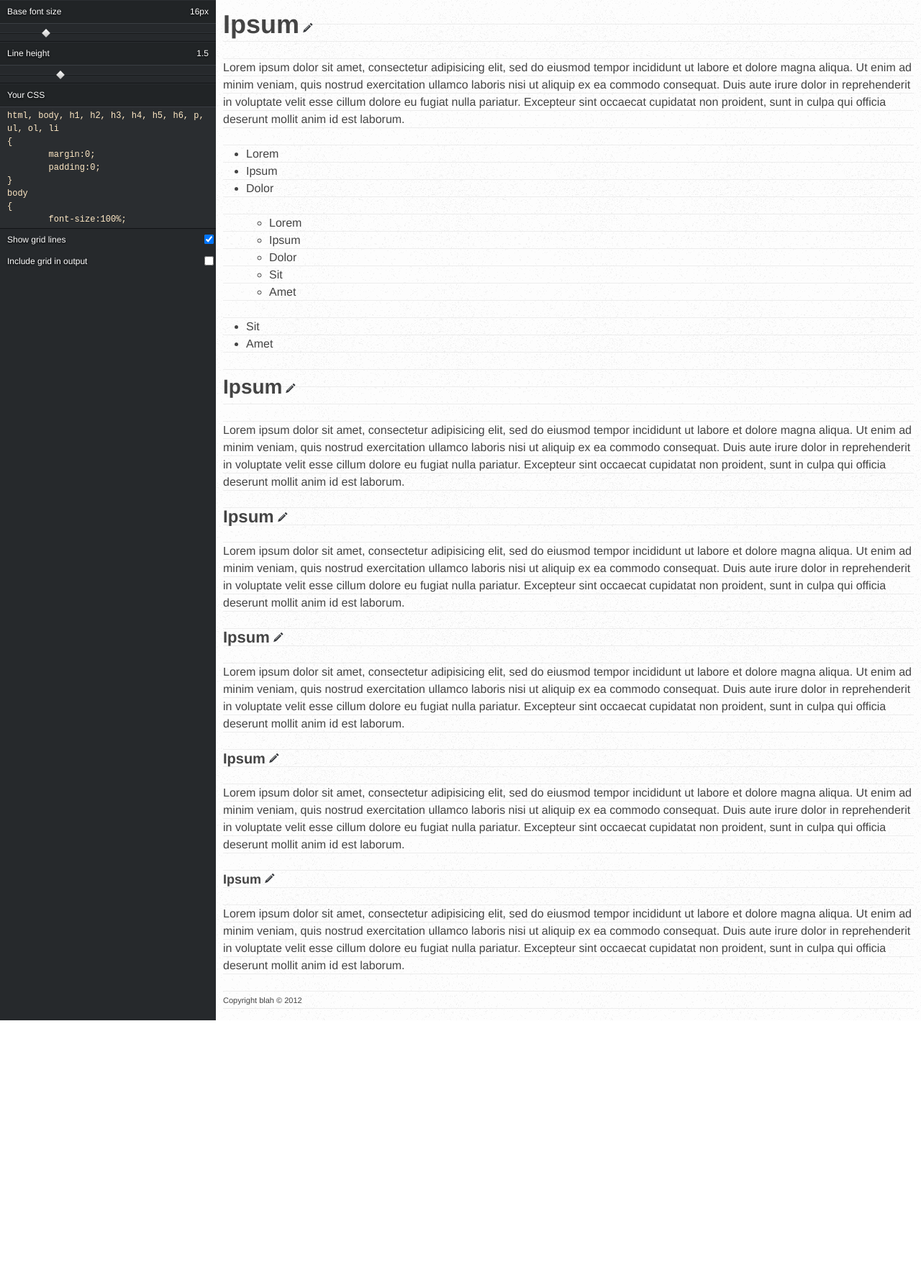
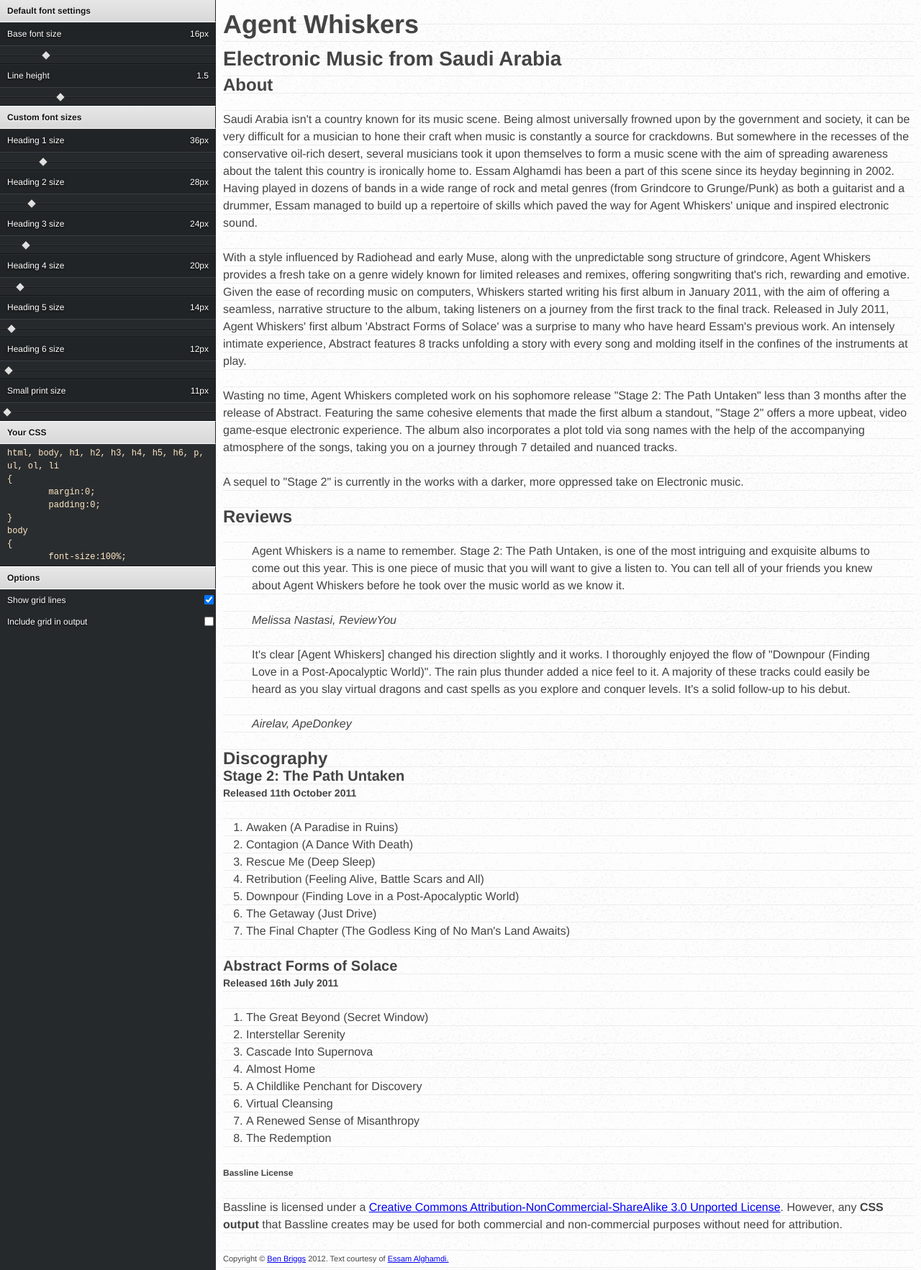
Before and after one commit to ben-eb/bassline, a plain HTML site: page index.html in a window 1280 px wide. Shown: the top 1765 px of the page at 72% size. Before the commit the page ends 1418 px from the top, so only its background shows below. Drawn offline with Linux system fonts and the light colour scheme.

Commit message:
Dropped the modal dialogs, added in new text content, plus some  small stylistic enhancements.

```diff
--- a/assets/core.css
+++ b/assets/core.css
@@ -21,7 +21,7 @@ p
 	line-height:1.5;
 	margin:1.5em 0;
 }
-ul
+ol, ul
 {
 	padding-left:2em;
 	margin:1.5em 0;
@@ -66,6 +66,10 @@ small
 	font-size:0.6875em;
 	line-height:2.1818181818181817;
 }
+cite, small
+{
+	display:block;
+}
 
 /*	Column wrappers
 	--------------------------------- */
@@ -80,9 +84,6 @@ small
 	clear:both;
 	width:100%;
 	overflow:hidden;
-}
-#wrapper, .text-modal
-{
 	background:#26292C;
 }
 #wrap-right
@@ -116,8 +117,44 @@ small
 
 /*	Forms
 	--------------------------------- */
+#code
+{
+	height:170px;
+	position:relative;
+	color:#ffe9c5;
+	resize:none;
+	-webkit-transition:background .3s ease-in-out;
+	-moz-transition:background .3s ease-in-out;
+	transition:background .3s ease-in-out;
+}
+#code:focus
+{
+	outline:none;
+	background:#2F3337;
+}
+#code::-webkit-scrollbar
+{
+    width:8px;
+}
+#code::-webkit-scrollbar-track
+{
+    background:rgba(0,0,0,.25);
+    border-left:1px solid rgba(255, 255, 255, .15);
+    box-shadow: -1px 0px 2px rgba(0, 0, 0, .5);
+}
+#code::-webkit-scrollbar-thumb
+{
+    background:-webkit-linear-gradient(#e7e7e7, #d8d8d8);
+    box-shadow: inset 4px 0px 0px rgba(255, 255, 255, .075);
+    border-right:1px solid #26292C;
+}
+#code::-webkit-scrollbar-corner, #code::-webkit-resizer, #code::-webkit-scrollbar-button
+{
+    display:none;
+    height: 0px;
+}
 
-[type="range"], textarea, label, #settings
+[type="range"], #code, label, #settings, .option-heading
 {
 	-webkit-box-sizing:border-box;
 	-moz-box-sizing:border-box;
@@ -126,7 +163,7 @@ small
 	font-size:12px;
 	line-height:18px;
 }
-[type="range"], textarea
+[type="range"], #code
 {
 	border:0;
 	border-top:1px solid #3b3f44;
@@ -138,18 +175,7 @@ small
 	padding:.25em 10px;
 	margin:0;
 }
-textarea
-{
-	height:170px;
-	color:#ffe9c5;
-	-webkit-transition:background .3s ease-in-out;
-}
-textarea:focus
-{
-	outline:none;
-	background:#2F3337;
-}
-input, label
+input, label, #code, .option-heading
 {
 	float:left;
 }
@@ -169,14 +195,33 @@ input, label
 }
 label, #settings
 {
-	display:block;
 	border-top:1px solid #2B2E31;
 	border-bottom:1px solid #1F2123;
 	background:#212426;
 	color:#fff;
-	padding:.5em 10px;
 	text-shadow:0 1px 3px #000;
 	text-align:left;
+}
+.option-heading
+{
+	border-top:1px solid #fff;
+	border-bottom:1px solid #fff;
+	border-right:1px solid #26292C;
+	background:#e7e7e7;
+	background:-webkit-linear-gradient(#e7e7e7, #d8d8d8);
+	background:-moz-linear-gradient(#e7e7e7, #d8d8d8);
+	text-shadow:0 1px 3px #fff;
+	color:#111;
+	font-weight:bold;
+}
+form span:first-child
+{
+	border-top:0;
+}
+label, #settings, .option-heading
+{
+	display:block;
+	padding:.5em 10px;
 }
 label span
 {
@@ -188,16 +233,16 @@ label span
 }
 [type="range"]
 {
-	-webkit-appearance:none;
 	background:-webkit-linear-gradient(transparent, transparent 12px, #2F3337 12px, #2F3337 13px, #181A1B 13px, #181A1B 14px, transparent 14px);
 	padding-bottom:10px;
 	line-height:18px;
 	font-size:24px;
 	color:#fff;
 }
-[type='range']::-webkit-slider-thumb {
+[type='range']::-webkit-slider-thumb
+{
 	-webkit-appearance: none;
-    background:#dedede -webkit-linear-gradient(45deg, #bfbfbf, #fff);
+	background:-webkit-linear-gradient(45deg, #d8d8d8, #e7e7e7);
 	width:8px;
 	height:8px;
 	top:3px;
@@ -205,112 +250,3 @@ label span
 	position:relative;
 	-webkit-transform:rotate(-45deg);
 }
-@media (min-height:400px)
-{
-	form
-	{
-		position:fixed;
-		top:0;
-		width:300px;
-	}
-}
-
-/*	Modals
-	--------------------------------- */
-
-.edit-block
-{
-	position:relative;
-}
-.text-modal
-{
-	position:absolute;
-	bottom:-70px;
-	width:300px;
-	opacity:0;
-}
-.hidden
-{
-	-webkit-animation:fadeOut .2s 0s 1 ease-out;
-	opacity:0;
-	pointer-events:none;
-}
-.visible
-{
-	-webkit-animation:fadeIn .2s 0s 1 ease-in;
-	opacity:1;
-}
-@-webkit-keyframes fadeIn
-{
-	0%
-	{
-		opacity:0;
-	}
-	100%
-	{
-		opacity:1;
-	}
-}
-@-webkit-keyframes fadeOut
-{
-	0%
-	{
-		opacity:1;
-	}
-	100%
-	{
-		opacity:0;
-	}
-}
-.text-modal:after
-{
-	position:absolute;
-	content:'';
-	border:5px solid transparent;
-	border-bottom-color:#212426;
-	width:0;
-	height:0;
-	left:147px;
-	top:-10px;
-}
-.text-modal label
-{
-	border-top:0;
-}
-.edit-block :first-child
-{
-	cursor:pointer
-}
-.edit-block > :first-child:after
-{
-	content:url('edit.png');
-	margin-left:5px;
-}
-
-/*	Textarea scrollbar
-	--------------------------------- */
-
-#code
-{
-	resize:none;
-}
-#code::-webkit-scrollbar
-{
-    width:8px;
-}
-#code::-webkit-scrollbar-track
-{
-    background:rgba(0,0,0,.25);
-    border-left:1px solid rgba(255, 255, 255, .15);
-    box-shadow: -1px 0px 2px rgba(0, 0, 0, .5);
-}
-#code::-webkit-scrollbar-thumb
-{
-    background: rgba(255, 255, 255, .25);
-    box-shadow: inset 4px 0px 0px rgba(255, 255, 255, .075);
-}
-#code::-webkit-scrollbar-corner, #code::-webkit-resizer, #code::-webkit-scrollbar-button
-{
-    display:none;
-    height: 0px;
-}
--- a/assets/core.js
+++ b/assets/core.js
@@ -1,7 +1,7 @@
 var baseFontSize = 16;
 var baseLineHeight = 1.5;
 var baseLineHeightPx = Math.round(baseFontSize * baseLineHeight);
-var targetHeadingSizes = [36,28,24,22,20,18];
+var targetHeadingSizes = [36,28,24,20,14,12];
 var smallPrintSize = 11;
 var showBaseGrid = true;
 var outputBaseGrid = false;
@@ -10,36 +10,24 @@ window.onload = function()
 {
 	id("base-range").addEventListener("input", function() {initRender();pxcounter();}, false);
 	id("lh").addEventListener("input", function() {initRender();lhcounter();}, false);
+	/* custom font sizes */
 	for(var i = 1; i < 7; i++)
 	{
 		assignHeadings(i);
 	}
+	id("small-range").addEventListener("input", updateSmallPrint, false);
 	/* options */
-	id("grid-toggle").addEventListener("change", function(){toggleGrid()}, false);
-	id("gcode-toggle").addEventListener("change", function(){outputGridLines()}, false);
+	id("grid-toggle").addEventListener("change", toggleGrid, false);
+	id("gcode-toggle").addEventListener("change", outputGridLines, false);
 	renderCSS();
 }
 function assignHeadings(i)
 {
 	id("h" + i + "-range").addEventListener("input", function(){updateHeading("h" + i)}, false);
-	id("heading" + i).addEventListener("click", function(){toggle("heading" + i)}, false);
-}
-function toggle(i)
-{
-	var modal = next(id(i));
-	modal.className = (modal.className == 'text-modal visible') ? 'text-modal hidden' : 'text-modal visible';
 }
 function id(i)
 {
 	return document.getElementById(i);
-}
-function next(i)
-{
-	do
-	{
-		i = i.nextSibling;
-	} while (i && i.nodeType != 1);
-    return i;
 }
 function toggleGrid()
 {
@@ -95,7 +83,7 @@ function cssBlock(selector, properties)
 }
 function calculateLineHeight(targetFontSize)
 {
-	return returnLineHeight(targetFontSize) / targetFontSize;
+	return decround(returnLineHeight(targetFontSize) / targetFontSize);
 }
 function calculateImageMargin(imageHeight)
 {
@@ -120,6 +108,12 @@ function updateHeading(sel)
 	targetHeadingSizes[(tHFZ[1] - 1)] = targetHeadingFontSize;
 	renderCSS();
 }
+function updateSmallPrint()
+{
+	smallPrintSize = id("small-range").value;
+	id("small-value").innerHTML = smallPrintSize + 'px';
+	renderCSS();
+}
 function renderCSS()
 {
 	/* reset */
@@ -134,20 +128,20 @@ function renderCSS()
 	}
 	cssT += cssBlock("body", ["font-size:" + size + "%", "font-family:Helvetica, Arial, sans-serif"+showGrid]);
 	/* paragraphs */
-	var paragraphs = document.getElementsByTagName("p");
+	var paragraphs = document.getElementsByClassName("bass-p");
 	for (var i = 0; i < paragraphs.length; i++)
 	{
 		paragraphs[i].style.lineHeight = baseLineHeight;
 		paragraphs[i].style.margin = baseLineHeight + 'em 0';
 	}
-	cssT += cssBlock("p", ["font-size:1em", "line-height:" + baseLineHeight, "margin:" + baseLineHeight + 'em 0']);
+	cssT += cssBlock("p, cite", ["font-size:1em", "line-height:" + baseLineHeight, "margin:" + baseLineHeight + 'em 0']);
 	/* lists */
-	var lists = document.getElementsByTagName("ul");
+	var lists = document.getElementsByClassName("bass-list");
 	for (var i = 0; i < lists.length; i++)
 	{
 		lists[i].style.margin = baseLineHeight + 'em 0';
 	}
-	cssT += cssBlock("ul", ["padding-left:2em", "margin:" + baseLineHeight + 'em 0']);
+	cssT += cssBlock("ol, ul", ["padding-left:2em", "margin:" + baseLineHeight + 'em 0']);
 	var listItems = document.getElementsByTagName("li");
 	for (var i = 0; i < listItems.length; i++)
 	{
@@ -168,13 +162,14 @@ function renderCSS()
 	}
 	/* small text */
 	cssT += calculateCSS("small", id("small-print"), smallPrintSize);
+	cssT += cssBlock("cite, small", ["display: block"]);
 	id("code").value = cssT;
 }
 function calculateCSS(sel, obj, fontS)
 {
 	lh = calculateLineHeight(fontS);
 	obj.style.lineHeight = lh;
-	fz = (fontS / baseFontSize);
+	fz = decround(fontS / baseFontSize);
 	obj.style.fontSize = fz + 'em';
 	return cssBlock(sel, ["font-size:" + fz + "em", "line-height:" + lh]);
 }
--- a/index.html
+++ b/index.html
@@ -13,88 +13,81 @@
     <div id="wrap-right">
         <div id="wrap-left">
             <div id="content">
-                <!-- Column 2 start -->
-	<div class="edit-block">
-		<h1 id="heading1">Ipsum</h1>
-		<div class="text-modal">
-		<label>Heading 1 size <span id="h1-value">36px</span></label>
-		<input id="h1-range" type="range" min="9" max="144" step="1" value="36">
-		</div>
-	</div>
-<p>Lorem ipsum dolor sit amet, consectetur adipisicing elit, sed do eiusmod tempor incididunt ut labore et dolore magna aliqua. Ut enim ad minim veniam, quis nostrud exercitation ullamco laboris nisi ut aliquip ex ea commodo consequat. Duis aute irure dolor in reprehenderit in voluptate velit esse cillum dolore eu fugiat nulla pariatur. Excepteur sint occaecat cupidatat non proident, sunt in culpa qui officia deserunt mollit anim id est laborum.</p>
-<ul>
-<li>Lorem</li>
-<li>Ipsum</li>
-<li>Dolor
-<ul>
-<li>Lorem</li>
-<li>Ipsum</li>
-<li>Dolor</li>
-<li>Sit</li>
-<li>Amet</li>
-</ul>
-</li>
-<li>Sit</li>
-<li>Amet</li>
-</ul>
-	<div class="edit-block">
-		<h2 id="heading2">Ipsum</h2>
-		<div class="text-modal">
-		<label>Heading 2 size <span id="h2-value">28px</span></label>
-		<input id="h2-range" type="range" min="9" max="144" step="1" value="28">
-		</div>
-	</div>
-<p>Lorem ipsum dolor sit amet, consectetur adipisicing elit, sed do eiusmod tempor incididunt ut labore et dolore magna aliqua. Ut enim ad minim veniam, quis nostrud exercitation ullamco laboris nisi ut aliquip ex ea commodo consequat. Duis aute irure dolor in reprehenderit in voluptate velit esse cillum dolore eu fugiat nulla pariatur. Excepteur sint occaecat cupidatat non proident, sunt in culpa qui officia deserunt mollit anim id est laborum.</p>
-	<div class="edit-block">
-		<h3 id="heading3">Ipsum</h3>
-		<div class="text-modal">
-		<label>Heading 3 size <span id="h3-value">24px</span></label>
-		<input id="h3-range" type="range" min="9" max="144" step="1" value="24">
-		</div>
-	</div>
-<p>Lorem ipsum dolor sit amet, consectetur adipisicing elit, sed do eiusmod tempor incididunt ut labore et dolore magna aliqua. Ut enim ad minim veniam, quis nostrud exercitation ullamco laboris nisi ut aliquip ex ea commodo consequat. Duis aute irure dolor in reprehenderit in voluptate velit esse cillum dolore eu fugiat nulla pariatur. Excepteur sint occaecat cupidatat non proident, sunt in culpa qui officia deserunt mollit anim id est laborum.</p>
-	<div class="edit-block">
-		<h4 id="heading4">Ipsum</h4>
-		<div class="text-modal">
-		<label>Heading 4 size <span id="h4-value">22px</span></label>
-		<input id="h4-range" type="range" min="9" max="144" step="1" value="22">
-		</div>
-	</div>
-<p>Lorem ipsum dolor sit amet, consectetur adipisicing elit, sed do eiusmod tempor incididunt ut labore et dolore magna aliqua. Ut enim ad minim veniam, quis nostrud exercitation ullamco laboris nisi ut aliquip ex ea commodo consequat. Duis aute irure dolor in reprehenderit in voluptate velit esse cillum dolore eu fugiat nulla pariatur. Excepteur sint occaecat cupidatat non proident, sunt in culpa qui officia deserunt mollit anim id est laborum.</p>
-	<div class="edit-block">
-		<h5 id="heading5">Ipsum</h5>
-		<div class="text-modal">
-		<label>Heading 5 size <span id="h5-value">20px</span></label>
-		<input id="h5-range" type="range" min="9" max="144" step="1" value="20">
-		</div>
-	</div>
-<p>Lorem ipsum dolor sit amet, consectetur adipisicing elit, sed do eiusmod tempor incididunt ut labore et dolore magna aliqua. Ut enim ad minim veniam, quis nostrud exercitation ullamco laboris nisi ut aliquip ex ea commodo consequat. Duis aute irure dolor in reprehenderit in voluptate velit esse cillum dolore eu fugiat nulla pariatur. Excepteur sint occaecat cupidatat non proident, sunt in culpa qui officia deserunt mollit anim id est laborum.</p>
-	<div class="edit-block">
-		<h6 id="heading6">Ipsum</h6>
-		<div class="text-modal">
-		<label>Heading 6 size <span id="h6-value">18px</span></label>
-		<input id="h6-range" type="range" min="9" max="144" step="1" value="18">
-		</div>
-	</div>
-<p>Lorem ipsum dolor sit amet, consectetur adipisicing elit, sed do eiusmod tempor incididunt ut labore et dolore magna aliqua. Ut enim ad minim veniam, quis nostrud exercitation ullamco laboris nisi ut aliquip ex ea commodo consequat. Duis aute irure dolor in reprehenderit in voluptate velit esse cillum dolore eu fugiat nulla pariatur. Excepteur sint occaecat cupidatat non proident, sunt in culpa qui officia deserunt mollit anim id est laborum.</p>
-<small id="small-print">Copyright blah &copy; 2012</small>
-				<!-- Column 2 end -->
+                <!--Text content -->
+				<h1>Agent Whiskers</h1>
+				<h2>Electronic Music from Saudi Arabia</h2>
+				<h3>About</h3>
+				<p class="bass-p">Saudi Arabia isn't a country known for its music scene. Being almost universally frowned upon by the government and society, it can be very difficult for a musician to hone their craft when music is constantly a source for crackdowns. But somewhere in the recesses of the conservative oil-rich desert, several musicians took it upon themselves to form a music scene with the aim of spreading awareness about the talent this country is ironically home to. Essam Alghamdi has been a part of this scene since its heyday beginning in 2002. Having played in dozens of bands in a wide range of rock and metal genres (from Grindcore to Grunge/Punk) as both a guitarist and a drummer, Essam managed to build up a repertoire of skills which paved the way for Agent Whiskers' unique and inspired electronic sound.</p>
+				<p class="bass-p">With a style influenced by Radiohead and early Muse, along with the unpredictable song structure of grindcore, Agent Whiskers provides a fresh take on a genre widely known for limited releases and remixes, offering songwriting that's rich, rewarding and emotive. Given the ease of recording music on computers, Whiskers started writing his first album in January 2011, with the aim of offering a seamless, narrative structure to the album, taking listeners on a journey from the first track to the final track. Released in July 2011, Agent Whiskers' first album 'Abstract Forms of Solace' was a surprise to many who have heard Essam's previous work. An intensely intimate experience, Abstract features 8 tracks unfolding a story with every song and molding itself in the confines of the instruments at play.</p>
+				<p class="bass-p">Wasting no time, Agent Whiskers completed work on his sophomore release "Stage 2: The Path Untaken" less than 3 months after the release of Abstract. Featuring the same cohesive elements that made the first album a standout, "Stage 2" offers a more upbeat, video game-esque electronic experience. The album also incorporates a plot told via song names with the help of the accompanying atmosphere of the songs, taking you on a journey through 7 detailed and nuanced tracks.</p>
+				<p class="bass-p">A sequel to "Stage 2" is currently in the works with a darker, more oppressed take on Electronic music.</p>
+				<h3>Reviews</h3>
+				<blockquote>
+					<p class="bass-p">Agent Whiskers is a name to remember. Stage 2: The Path Untaken, is one of the most intriguing and exquisite albums to come out this year. This is one piece of music that you will want to give a listen to. You can tell all of your friends you knew about Agent Whiskers before he took over the music world as we know it.</p>
+					<cite class="bass-p">Melissa Nastasi, ReviewYou</cite>
+				</blockquote>
+				<blockquote>
+					<p class="bass-p">It's clear [Agent Whiskers] changed his direction slightly and it works. I thoroughly enjoyed the flow of "Downpour (Finding Love in a Post-Apocalyptic World)". The rain plus thunder added a nice feel to it. A majority of these tracks could easily be heard as you slay virtual dragons and cast spells as you explore and conquer levels. It's a solid follow-up to his debut.</p>
+					<cite class="bass-p">Airelav, ApeDonkey</cite>
+				</blockquote>
+				<h3>Discography</h3>
+				<h4>Stage 2: The Path Untaken</h4>
+				<h5>Released 11th October 2011</h5>
+				<ol class="bass-list">
+					<li>Awaken (A Paradise in Ruins)</li>
+					<li>Contagion (A Dance With Death)</li>
+					<li>Rescue Me (Deep Sleep)</li>
+					<li>Retribution (Feeling Alive, Battle Scars and All)</li>
+					<li>Downpour (Finding Love in a Post-Apocalyptic World)</li>
+					<li>The Getaway (Just Drive)</li>
+					<li>The Final Chapter (The Godless King of No Man's Land Awaits)</li>
+				</ol>
+				<h4>Abstract Forms of Solace</h4>
+				<h5>Released 16th July 2011</h5>
+				<ol class="bass-list">
+					<li>The Great Beyond (Secret Window)</li>
+					<li>Interstellar Serenity</li>
+					<li>Cascade Into Supernova</li>
+					<li>Almost Home</li>
+					<li>A Childlike Penchant for Discovery</li>
+					<li>Virtual Cleansing</li>
+					<li>A Renewed Sense of Misanthropy</li>
+					<li>The Redemption</li>
+				</ol>
+				<h6>Bassline License</h6>
+				<p>Bassline is licensed under a <a rel="license" href="http://creativecommons.org/licenses/by-nc-sa/3.0/">Creative Commons Attribution-NonCommercial-ShareAlike 3.0 Unported License</a>. However, any <strong>CSS output</strong> that Bassline creates may be used for both commercial and non-commercial purposes without need for attribution.</p>
+				<small id="small-print">Copyright &copy; <a href="http://beneb.info">Ben Briggs</a> 2012. Text courtesy of <a href="http://www.agentwhiskers.com">Essam Alghamdi.</a></small>
             </div>
         </div>
         <div id="options">
-            <!-- Column 1 start -->
+            <!-- Settings, output -->
 			<form>
+				<span class="option-heading">Default font settings</span>
 				<label>Base font size <span id="base-value">16px</span></label>
 				<input id="base-range" type="range" min="9" max="42" step="1" value="16">
 				<label>Line height <span id="lh-value">1.5</span></label>
 				<input id="lh" type="range" min="0.5" max="4" step="0.1" value="1.5">
-		<label>Your CSS</label>
-<textarea id="code">
-</textarea>
+				<span class="option-heading">Custom font sizes</span>
+				<label>Heading 1 size <span id="h1-value">36px</span></label>
+				<input id="h1-range" type="range" min="9" max="144" step="1" value="36">
+				<label>Heading 2 size <span id="h2-value">28px</span></label>
+				<input id="h2-range" type="range" min="9" max="144" step="1" value="28">
+				<label>Heading 3 size <span id="h3-value">24px</span></label>
+				<input id="h3-range" type="range" min="9" max="144" step="1" value="24">
+				<label>Heading 4 size <span id="h4-value">20px</span></label>
+				<input id="h4-range" type="range" min="9" max="144" step="1" value="20">
+				<label>Heading 5 size <span id="h5-value">14px</span></label>
+				<input id="h5-range" type="range" min="9" max="144" step="1" value="14">
+				<label>Heading 6 size <span id="h6-value">12px</span></label>
+				<input id="h6-range" type="range" min="9" max="144" step="1" value="12">
+				<label>Small print size <span id="small-value">11px</span></label>
+				<input id="small-range" type="range" min="9" max="144" step="1" value="11">
+				<label class="option-heading">Your CSS</label>
+				<textarea id="code"></textarea>
+				<span class="option-heading">Options</span>
 				<label class="check" for="grid-toggle">Show grid lines</label> <input type="checkbox" checked id="grid-toggle">
 				<label class="check" for="gcode-toggle">Include grid in output</label> <input type="checkbox" id="gcode-toggle">
 			</form>
-			<!-- Column 1 end -->
         </div>
     </div>
 </div>
```
Also changed, not shown: assets/edit.png (deleted), 1 other file. Lines whose indentation alone changed are shown as unchanged.
